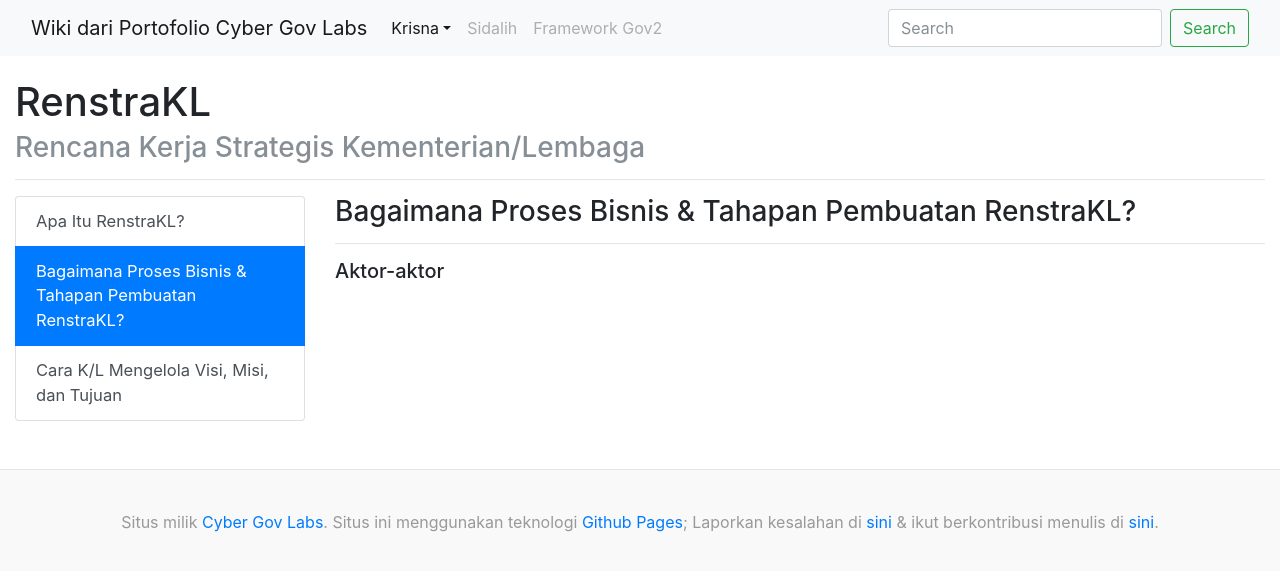
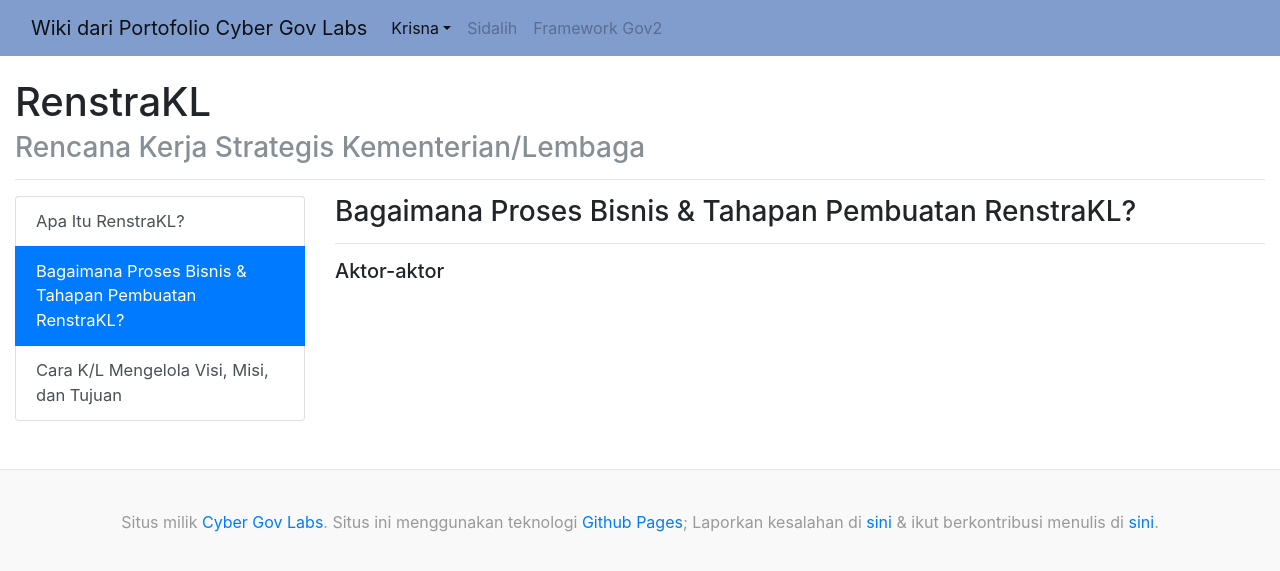
Before and after one commit to products-of-cybergl/products-of-cybergl.github.io, a Jekyll site: the page built from pages/krisna/renstrakl/bagaimana-proses-bisnis-renstrakl.md, in a window 1280 px wide. Shown: the top 571 px of the page. Built offline with Jekyll 4.4.1, drawn with Linux system fonts in a browser that asks for light colours.

Commit message:
small UI tweak for printing (navbar color & removing search bar)

```diff
--- a/_includes/navbar.html
+++ b/_includes/navbar.html
@@ -26,10 +26,6 @@
           <a class="nav-link disabled" href="#">Framework Gov2</a>
         </li>
       </ul>
-      <form class="form-inline my-2 my-lg-0">
-        <input class="form-control mr-sm-2" type="text" placeholder="Search" aria-label="Search">
-        <button class="btn btn-outline-success my-2 my-sm-0" type="submit">Search</button>
-      </form>
     </div>
   </div>
 </nav>
--- a/assets/css/style.scss
+++ b/assets/css/style.scss
@@ -5,6 +5,10 @@
 
 .container{
   max-width: none !important;
+}
+
+.bg-light {
+    background-color: #819DCD !important;
 }
 
 .navbar{
```
